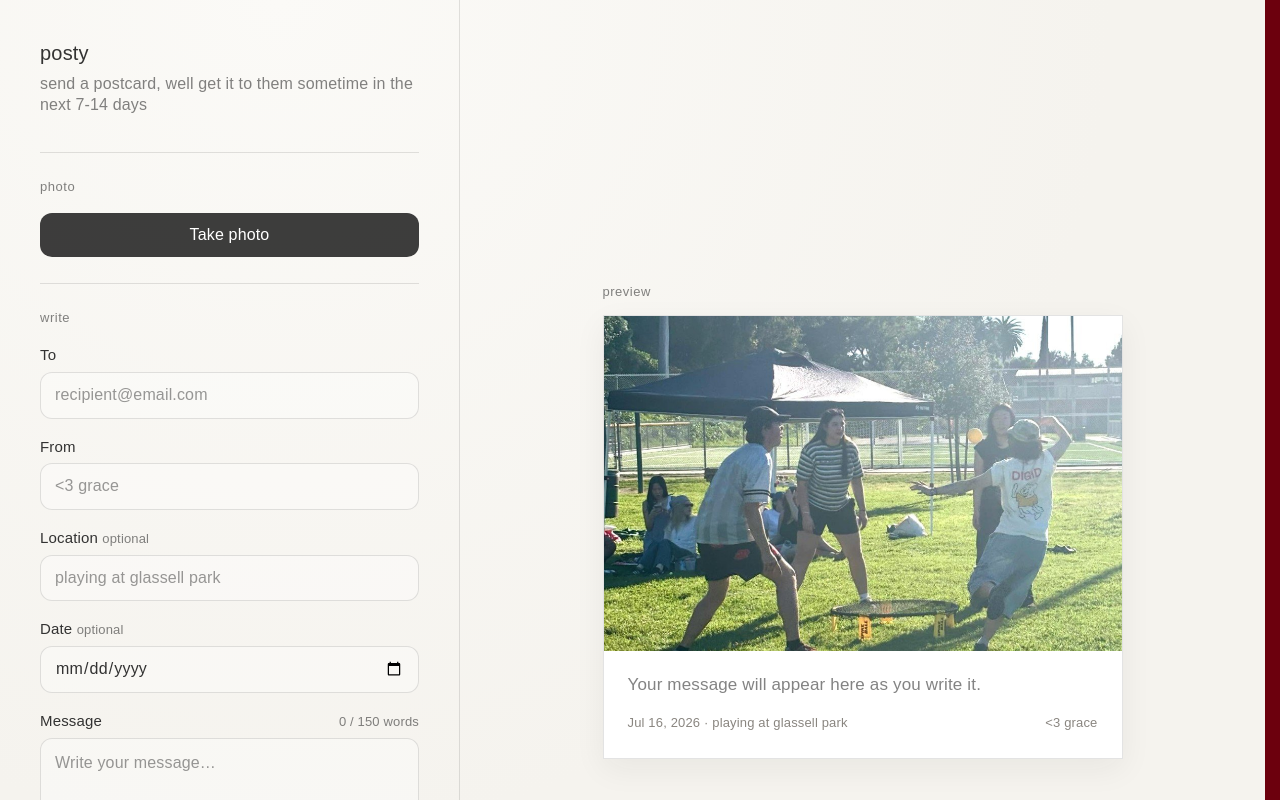
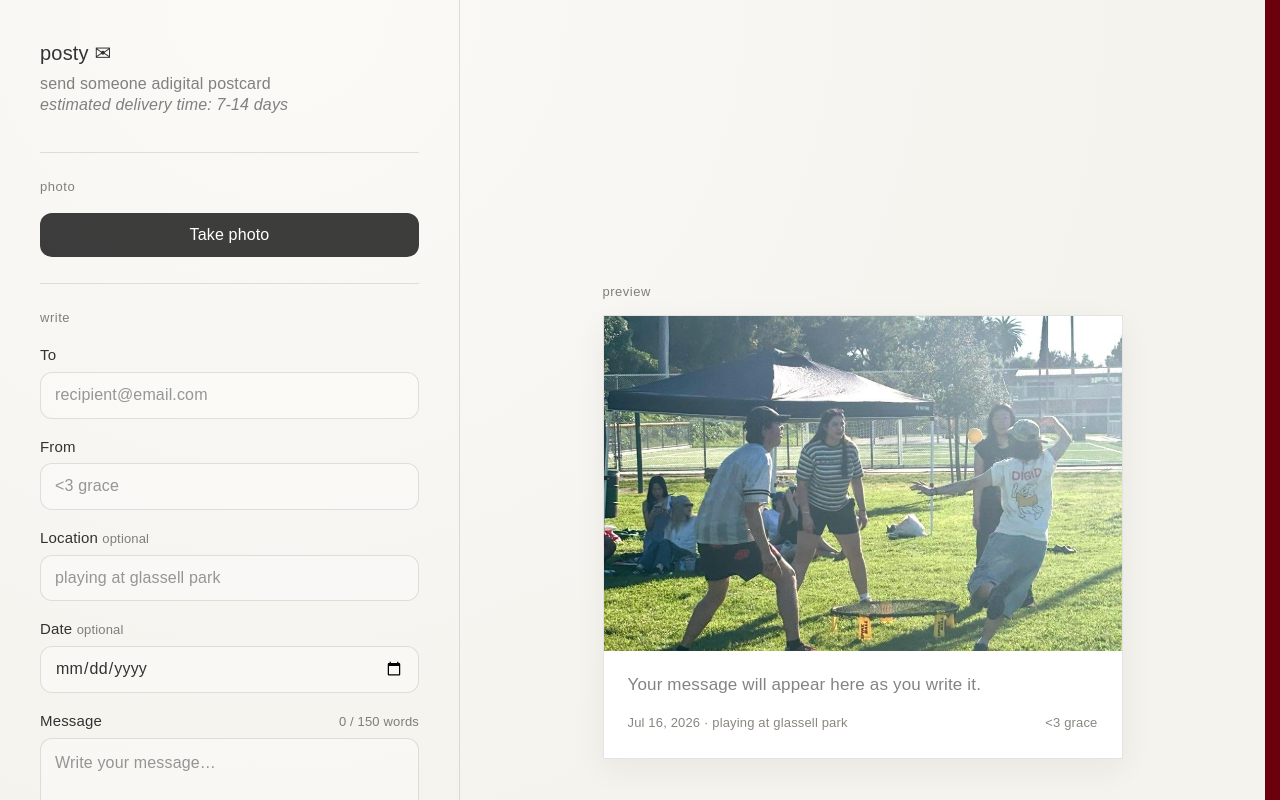
Before and after one commit to gracejli/gli-site, a Next.js app: page /posty in a window 1280 px wide. Shown: the top 800 px of the page. Built offline with nearby package versions, Linux system fonts and the light colour scheme; a web font is replaced by a local one.

Commit message:
additional messaging

```diff
--- a/app/posty/page.tsx
+++ b/app/posty/page.tsx
@@ -452,9 +452,13 @@ export default function PostyPage() {
     <main className="posty" aria-live="polite">
       <section className="posty-controls" aria-label="Postcard controls">
         <div className="posty-intro">
-          <h1 className="posty-brand">posty</h1>
+          <h1 className="posty-brand">posty ✉</h1>
           <p className="posty-brand-note">
-            send a postcard, well get it to them sometime in the next 7-14 days
+            send someone adigital postcard
+            <br />
+            <em className="posty-brand-note-sub">
+              estimated delivery time: 7-14 days
+            </em>
           </p>
         </div>
 
--- a/app/posty/posty.css
+++ b/app/posty/posty.css
@@ -54,6 +54,11 @@
   line-height: 1.3;
   color: var(--muted);
   max-width: 28em;
+}
+
+.posty-brand-note-sub {
+  font-style: italic;
+  font-weight: 400;
 }
 
 .posty-section {
```
